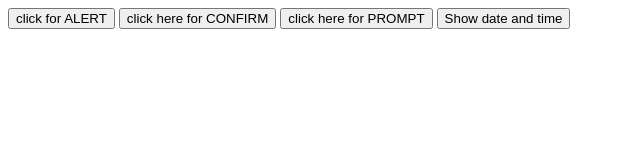
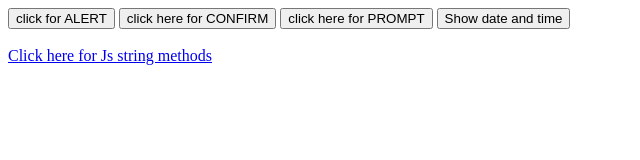
Before and after one commit to nihaalxz/javascriptdemoes, a plain HTML site: page index.html in a window 1280 px wide. Shown: the whole page, without its empty margins (0-640 px from the left). Drawn offline with Linux system fonts and the light colour scheme.

Commit message:
minor changes

```diff
--- a/index.html
+++ b/index.html
@@ -15,6 +15,7 @@
 
     <br>
     <br>
+    <a href="/pages/string.html">Click here for Js string methods</a>
     <script src="./js/main.js"></script>
 
 
```
